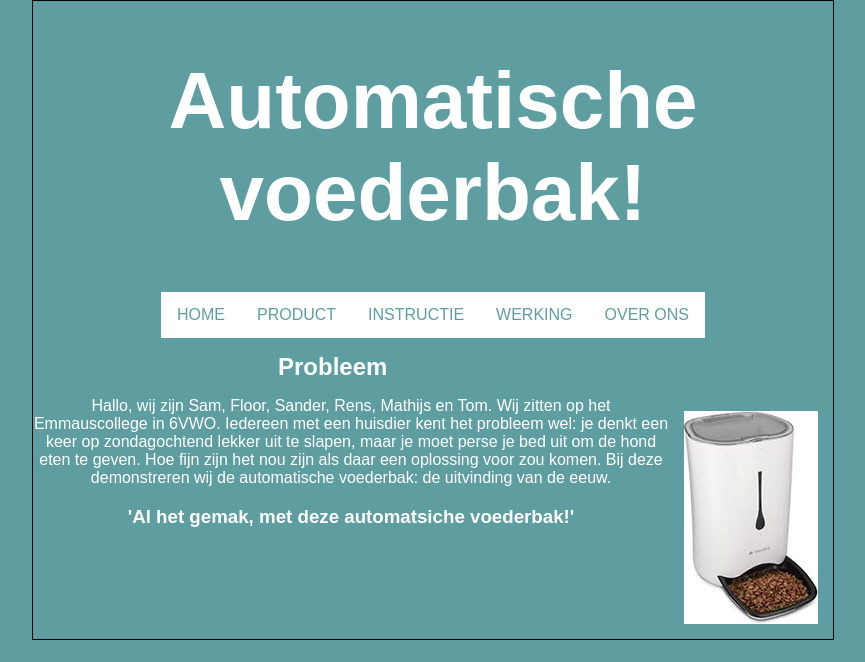
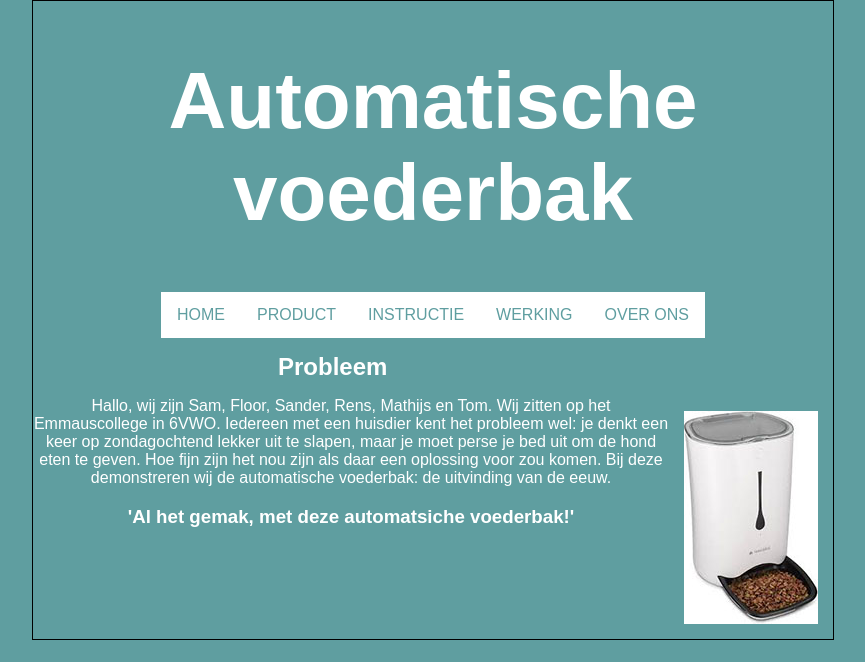
Before and after one commit to Tomschumacher/website-informatica, a plain HTML site: page index.html in a window 1280 px wide. Shown: the whole page, without its empty margins (207-1072 px from the left). Drawn offline with Linux system fonts and the light colour scheme.

Commit message:
! weggehaald

```diff
--- a/index.html
+++ b/index.html
@@ -12,7 +12,7 @@
         <div id="hoofdKader">
             <header>
                 <div class="title">
-                    <h1>Automatische voederbak!</h1>
+                    <h1>Automatische voederbak</h1>
                 </div>
             </header>
 
```
